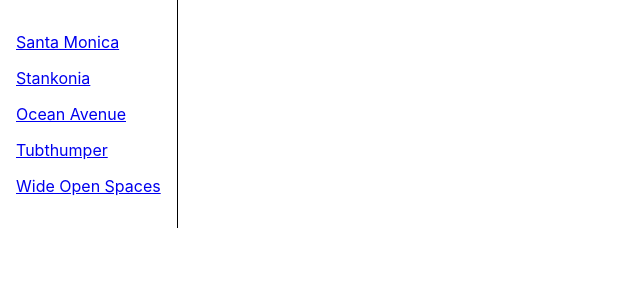
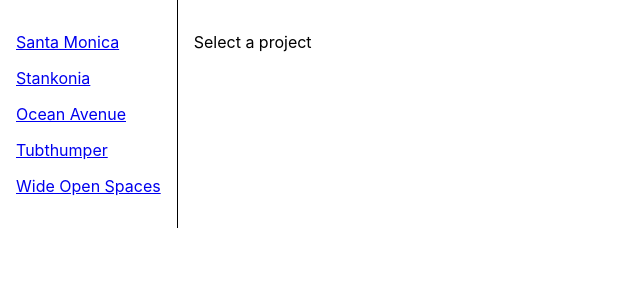
Before and after one commit to cml815/work-samples, a React (Create React App) app: page /projects in a window 1280 px wide. Shown: the top 300 px of the page, without its empty margins (0-640 px from the left). Built offline with nearby package versions, Linux system fonts and the light colour scheme.

Commit message:
add index route

```diff
--- a/src/index.js
+++ b/src/index.js
@@ -14,6 +14,14 @@ ReactDOM.render(
       <Routes>
         <Route path="/" element= {<App />} />
         <Route path="projects" element={<Projects />}>
+            <Route
+              index
+              element={
+                <main style={{ padding: "1rem"}}>
+                  <p>Select a project</p>
+                </main>
+              }
+            />
             <Route path=":projectId" element={<Project />} />
         </Route>
         <Route path="about" element={<About />} />
```
